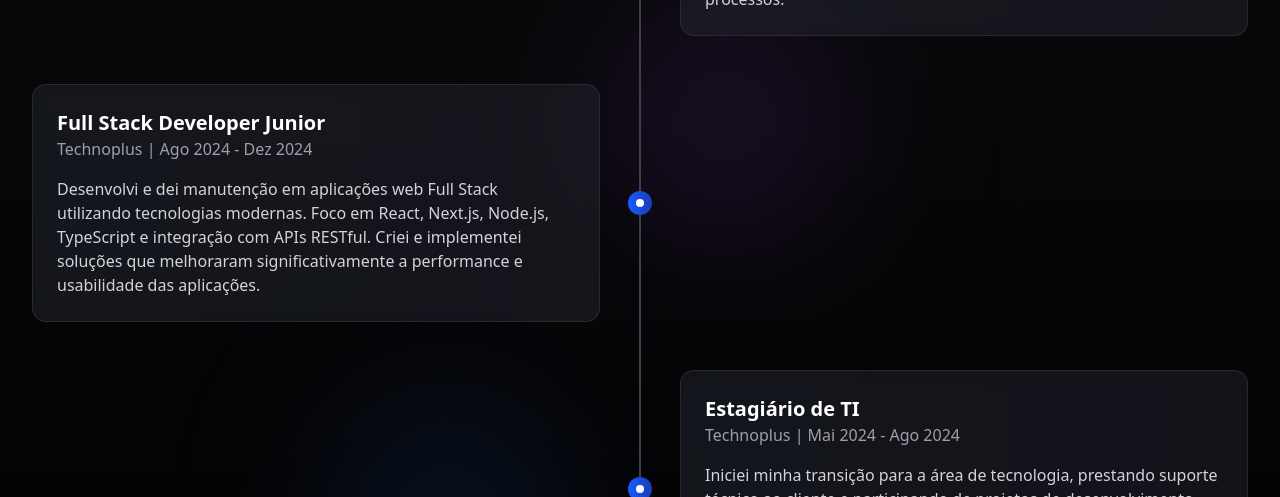
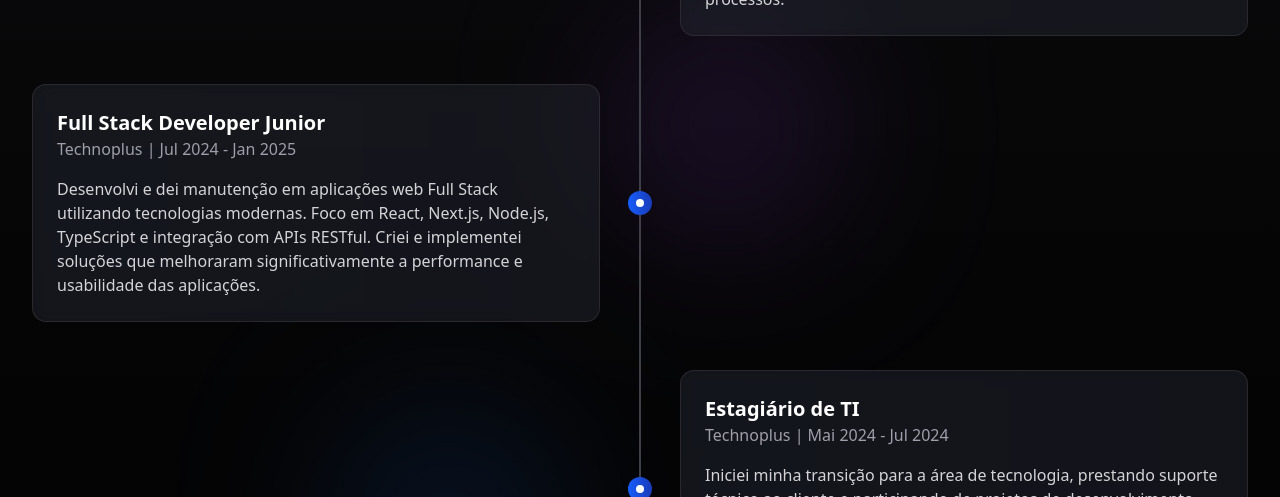
Before and after one commit to zauzaud/my-portfolio, a Next.js app: page / in a window 1280 px wide. Shown: the part 4580-5077 px from the top of the page. Built offline with nearby package versions, Linux system fonts and the light colour scheme.

Commit message:
alteracoes timeline2

```diff
--- a/src/components/ui/timeline.tsx
+++ b/src/components/ui/timeline.tsx
@@ -14,14 +14,14 @@ const experiences = [
   {
     title: "Full Stack Developer Junior",
     company: "Technoplus",
-    period: "Ago 2024 - Dez 2024",
+    period: "Jul 2024 - Jan 2025",
     description:
       "Desenvolvi e dei manutenção em aplicações web Full Stack utilizando tecnologias modernas. Foco em React, Next.js, Node.js, TypeScript e integração com APIs RESTful. Criei e implementei soluções que melhoraram significativamente a performance e usabilidade das aplicações.",
   },
   {
     title: "Estagiário de TI",
     company: "Technoplus",
-    period: "Mai 2024 - Ago 2024",
+    period: "Mai 2024 - Jul 2024",
     description:
       "Iniciei minha transição para a área de tecnologia, prestando suporte técnico ao cliente e participando de projetos de desenvolvimento web. Trabalhei com sistemas de instrumentos financeiros, contribuindo para soluções que otimizaram processos internos e melhoraram a experiência do usuário.",
   },
```
